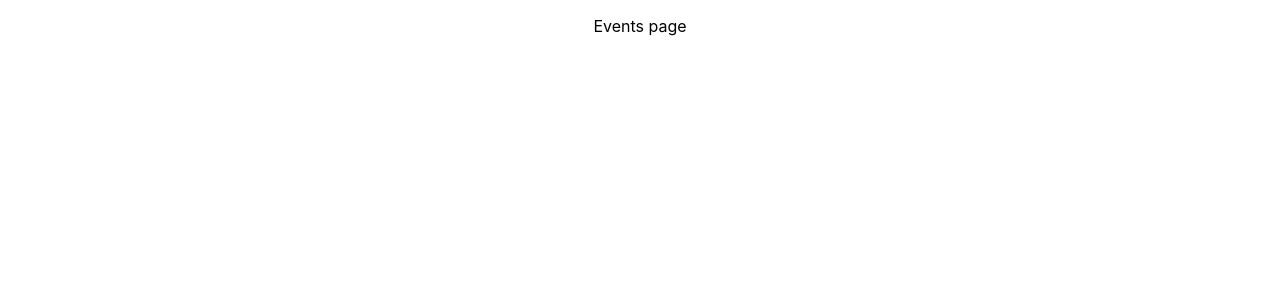
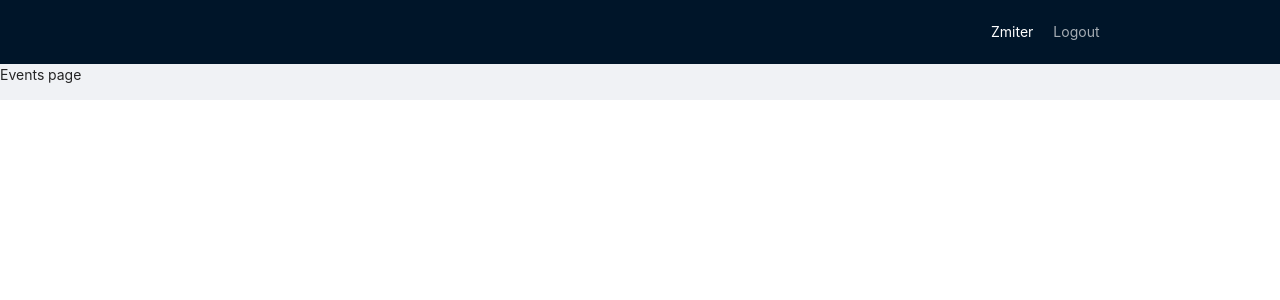
Before and after one commit to Zmiterr/react-task-planner, a React (Create React App) app: page / in a window 1280 px wide. Shown: the top 300 px of the page. Built offline with nearby package versions, Linux system fonts and the light colour scheme.

Commit message:
feat: add navbar component

```diff
--- a/src/App.css
+++ b/src/App.css
@@ -1,3 +1,5 @@
+@import "~antd/dist/antd.css";
+
 .App {
   text-align: center;
 }
--- a/src/App.tsx
+++ b/src/App.tsx
@@ -4,14 +4,20 @@ import {store} from "./store";
 import {Provider} from "react-redux";
 import {BrowserRouter} from "react-router-dom";
 import AppRouter from "./components/AppRouter";
+import Navbar from "./components/Navbar";
+import {Layout} from "antd";
 
 function App() {
   return (
       <Provider store={store}>
           <BrowserRouter>
-              <div className="App">
-                  <AppRouter />
-              </div>
+              <Layout>
+                  <Navbar />
+                  <Layout.Content>
+                      <AppRouter />
+                  </Layout.Content>
+
+              </Layout>
           </BrowserRouter>
       </Provider>
 
--- a/src/components/AppRouter.tsx
+++ b/src/components/AppRouter.tsx
@@ -3,7 +3,7 @@ import {Redirect, Route, Switch} from "react-router-dom";
 import {privateRoutes, publicRoutes, RouteNames} from "../router";
 
 const AppRouter:FC = () => {
-    const auth =true
+    const auth =true;
     return (
         auth?
         <Switch>
--- /dev/null
+++ b/src/components/Navbar.tsx
@@ -0,0 +1,36 @@
+import React, {FC} from 'react';
+import {Col, Layout, Menu, Row} from "antd";
+import {useHistory} from "react-router-dom";
+import {RouteNames} from "../router";
+
+
+
+const Navbar:FC = () => {
+    const auth =true;
+    const router = useHistory()
+    return (
+        auth?
+        <Layout.Header>
+            <Row justify="end">
+                <div style={{color: "white"}}>Zmiter</div>
+                <Col span={4}>
+                    <Menu theme="dark" mode="horizontal" selectable={false} >
+                        <Menu.Item key="1" onClick={()=>console.log('exit')}>Logout</Menu.Item>
+                    </Menu>
+                </Col>
+            </Row>
+        </Layout.Header>
+        :
+            <Layout.Header>
+                <Row justify="end">
+                    <Col span={4}>
+                        <Menu theme="dark" mode="horizontal" selectable={false} >
+                            <Menu.Item key="1" onClick={()=>router.push(RouteNames.LOGIN)}>Login</Menu.Item>
+                        </Menu>
+                    </Col>
+                </Row>
+            </Layout.Header>
+    );
+};
+
+export default Navbar;
```
